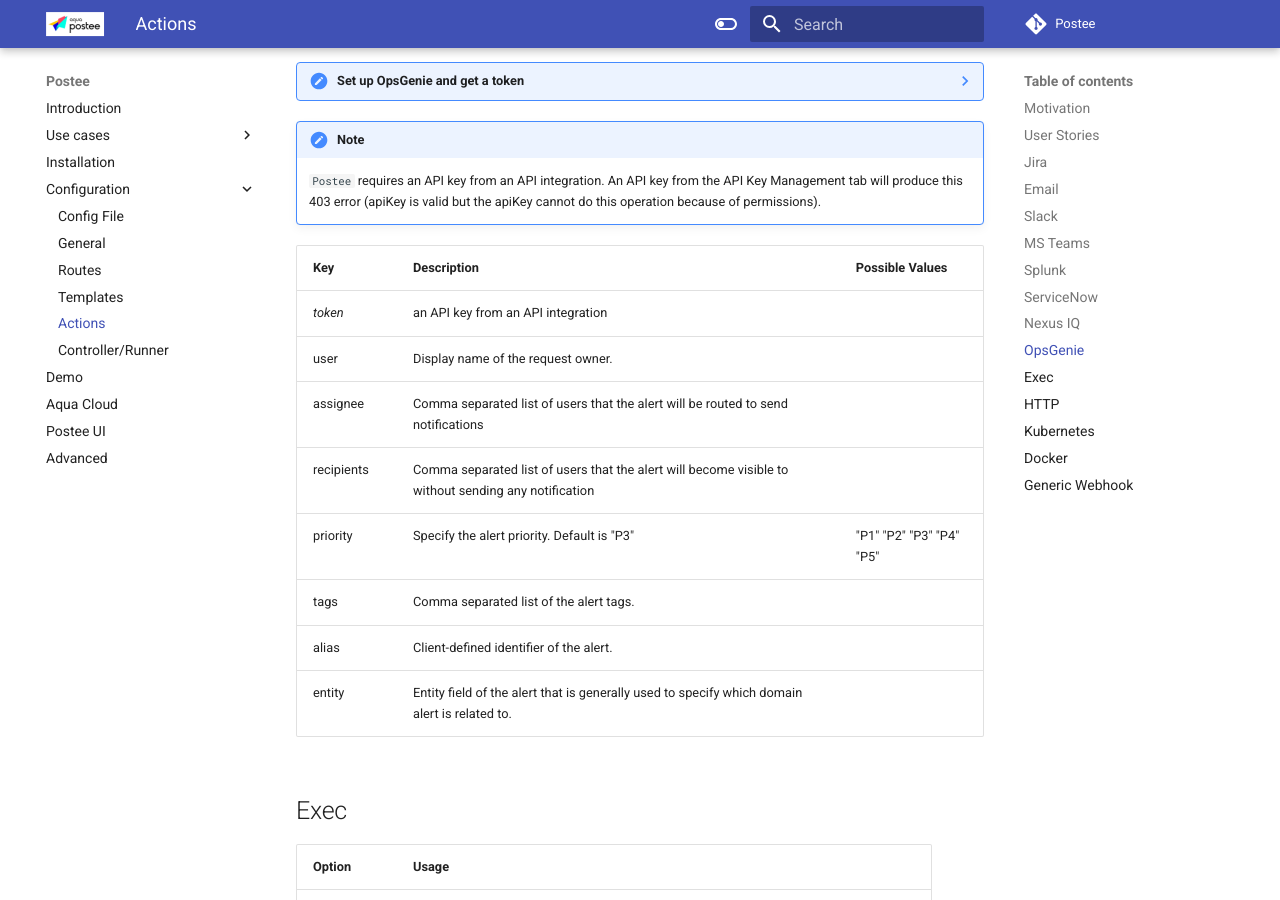
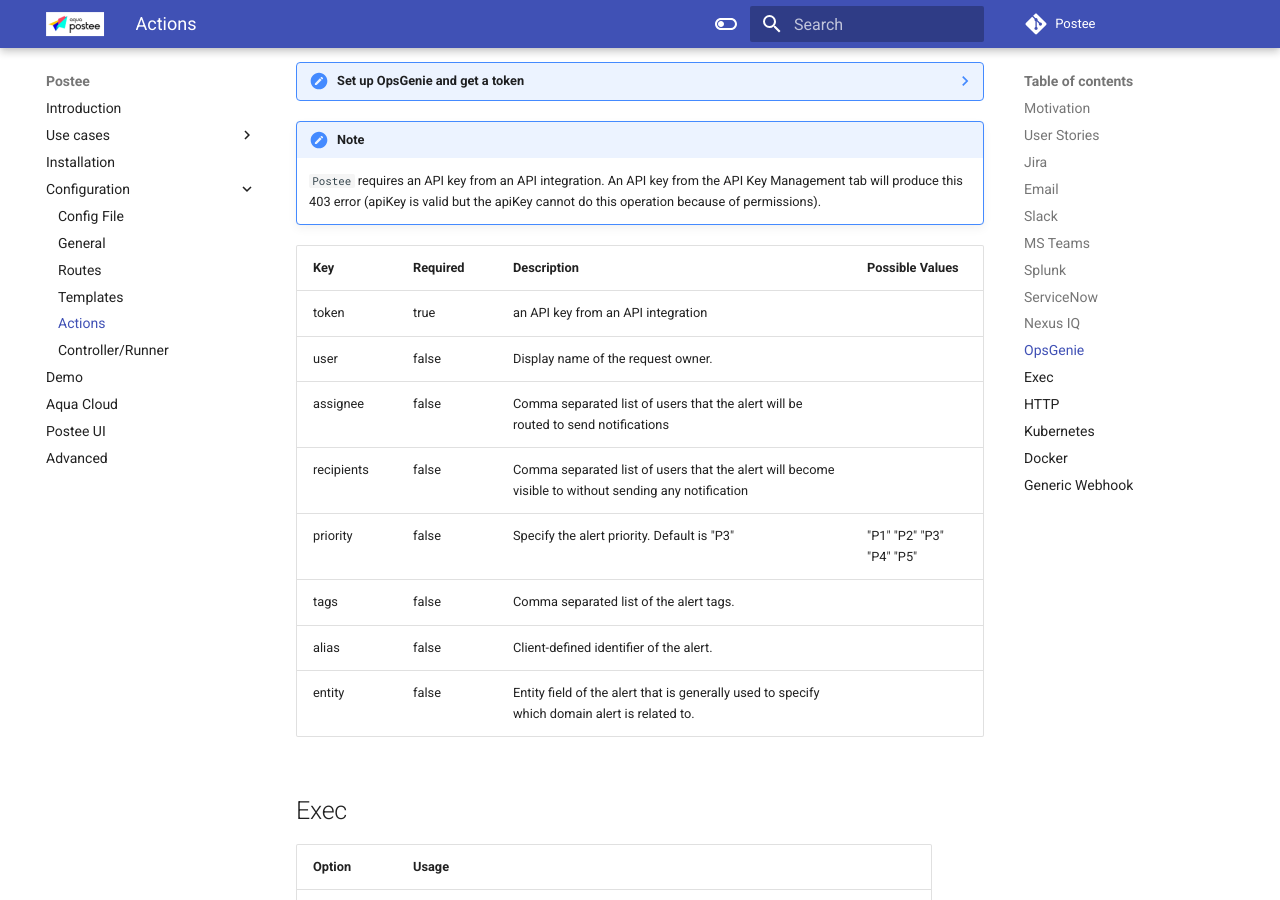
Before and after one commit to aquasecurity/postee, an MkDocs documentation site: the page built from docs/actions.md, in a window 1280 px wide and 900 px high, scrolled down 6044 px. Built offline with MkDocs 1.6.1 and Material for MkDocs 9.7.7, drawn with Linux system fonts in a browser that asks for light colours; comment, search, counter and statistics services are not loaded; the version menu is left out.

Commit message:
add `required` field to the docs

```diff
--- a/docs/actions.md
+++ b/docs/actions.md
@@ -211,16 +211,16 @@
       `Postee` requires an API key from an API integration. An API key from the API Key Management tab will produce this 403 error
       (apiKey is valid but the apiKey cannot do this operation because of permissions).
 
-Key | Description | Possible Values
---- | --- | ---
-*token* | an API key from an API integration |
-user | Display name of the request owner. |
-assignee | Comma separated list of users that the alert will be routed to send notifications
-recipients | Comma separated list of users that the alert will become visible to without sending any notification
-priority |Specify the alert priority. Default is "P3" | "P1" "P2" "P3" "P4" "P5"
-tags  | Comma separated list of the alert tags. |
-alias | Client-defined identifier of the alert.
-entity | Entity field of the alert that is generally used to specify which domain alert is related to.
+Key | Required | Description | Possible Values
+--- |----------| --- | ---
+token | true     | an API key from an API integration |
+user | false    | Display name of the request owner.                                                                   |
+assignee | false    | Comma separated list of users that the alert will be routed to send notifications
+recipients | false    | Comma separated list of users that the alert will become visible to without sending any notification
+priority | false    | Specify the alert priority. Default is "P3"                                                          | "P1" "P2" "P3" "P4" "P5"
+tags  | false    | Comma separated list of the alert tags.                                                              |
+alias | false    | Client-defined identifier of the alert.
+entity | false    | Entity field of the alert that is generally used to specify which domain alert is related to.
 
 ## Exec
 
```
